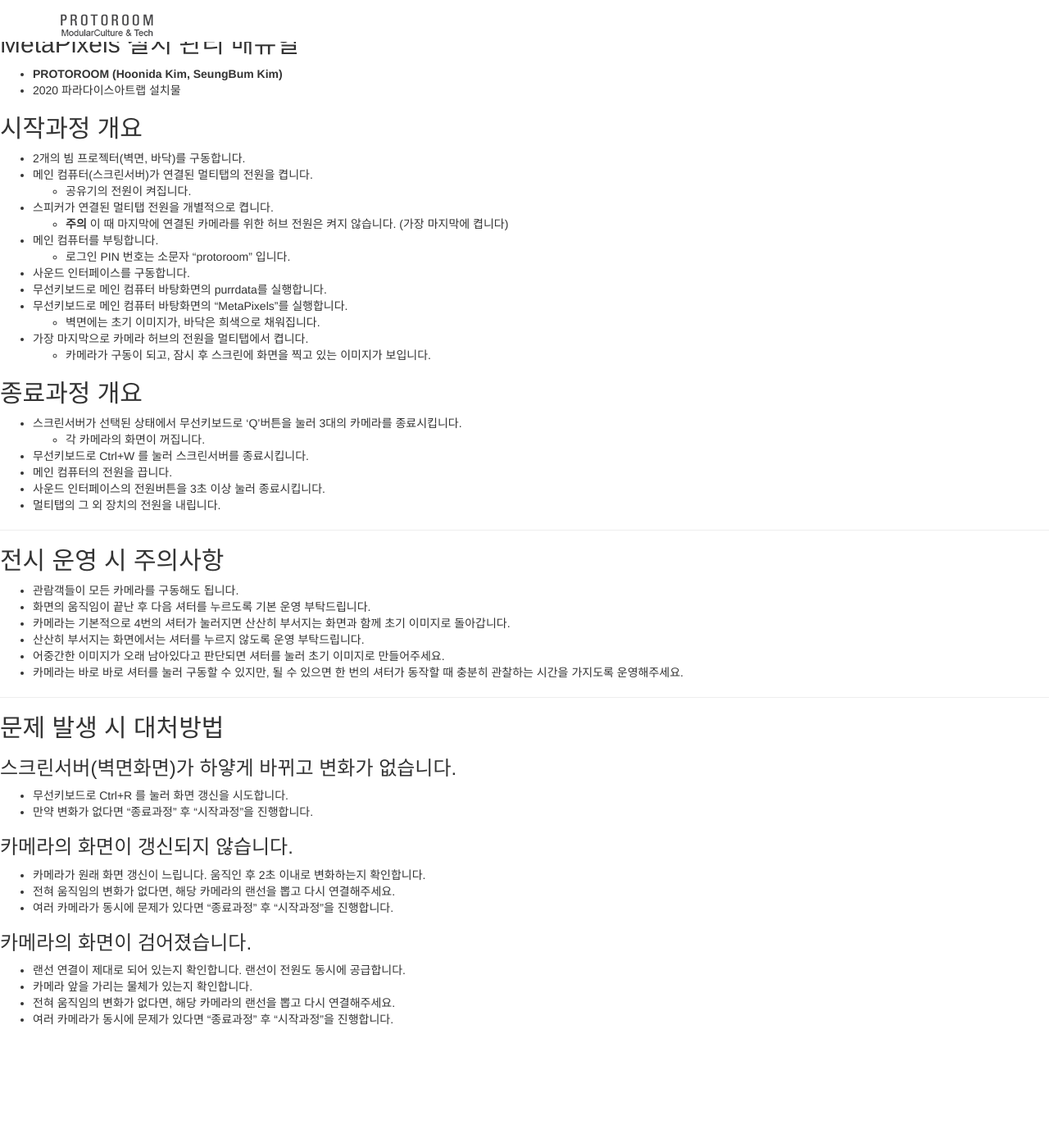
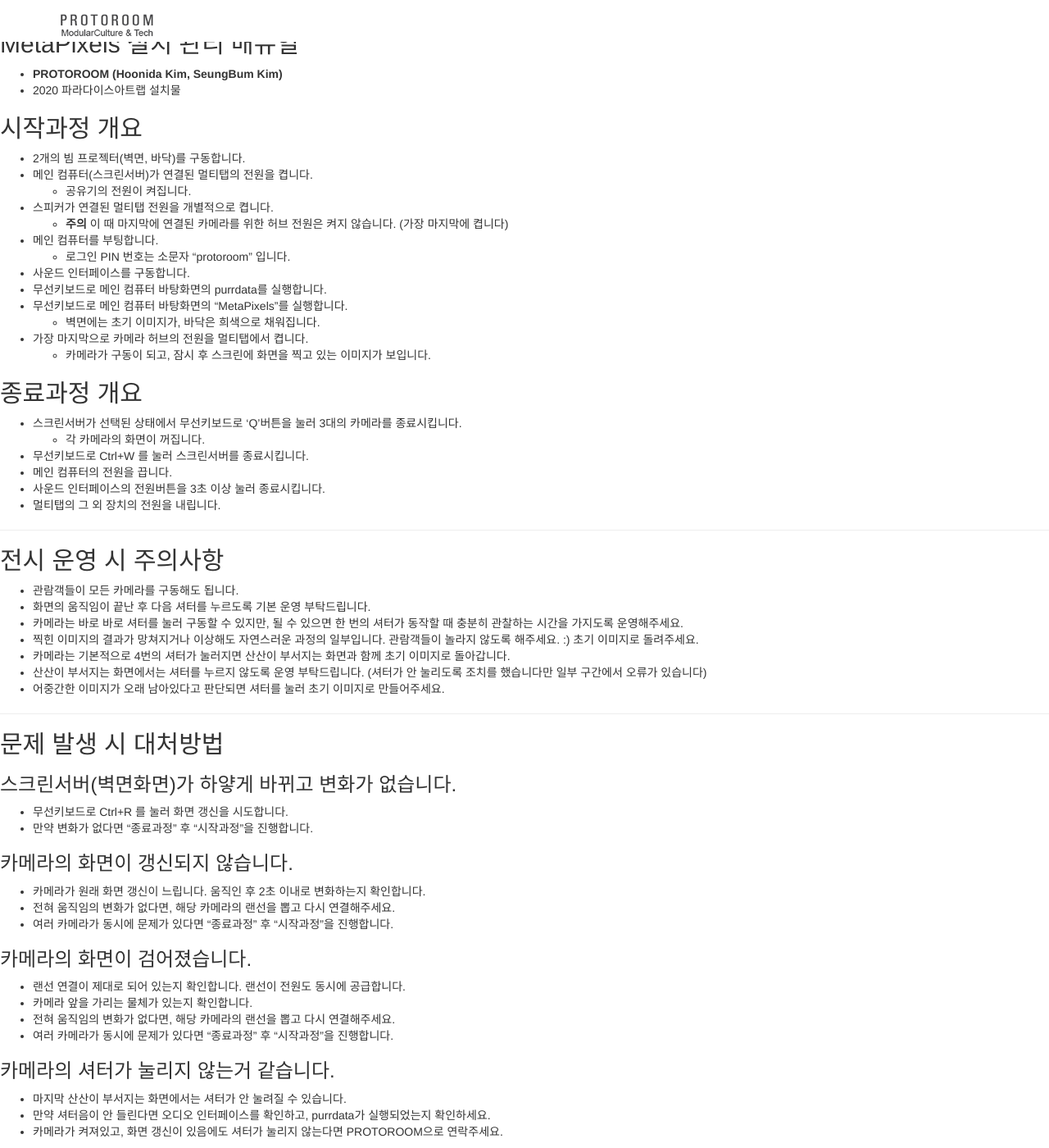
Before and after one commit to PROTOROOM/PROTOROOM, a Jekyll site: the page built from mp_manual/manual.md, in a window 1280 px wide and 1400 px high, scrolled down 13 px. Shown: the whole window at 82% size. Built offline with Jekyll 4.4.1, drawn with Linux system fonts in a browser that asks for light colours; our own code applies the rules of GitHub Pages for plain Markdown files; before the commit the page ends 1276 px from its top, so only the background shows below that.

Commit message:
Update manual.md

```diff
--- a/mp_manual/manual.md
+++ b/mp_manual/manual.md
@@ -30,10 +30,12 @@
 ## 전시 운영 시 주의사항
  * 관람객들이 모든 카메라를 구동해도 됩니다.
  * 화면의 움직임이 끝난 후 다음 셔터를 누르도록 기본 운영 부탁드립니다.
- * 카메라는 기본적으로 4번의 셔터가 눌러지면 산산히 부서지는 화면과 함께 초기 이미지로 돌아갑니다.
- * 산산히 부서지는 화면에서는 셔터를 누르지 않도록 운영 부탁드립니다.
+ * 카메라는 바로 바로 셔터를 눌러 구동할 수 있지만, 될 수 있으면 한 번의 셔터가 동작할 때 충분히 관찰하는 시간을 가지도록 운영해주세요.
+ * 찍힌 이미지의 결과가 망쳐지거나 이상해도 자연스러운 과정의 일부입니다. 관람객들이 놀라지 않도록 해주세요. :) 초기 이미지로 돌려주세요.
+ * 카메라는 기본적으로 4번의 셔터가 눌러지면 산산이 부서지는 화면과 함께 초기 이미지로 돌아갑니다.
+ * 산산이 부서지는 화면에서는 셔터를 누르지 않도록 운영 부탁드립니다. (셔터가 안 눌리도록 조치를 했습니다만 일부 구간에서 오류가 있습니다)
  * 어중간한 이미지가 오래 남아있다고 판단되면 셔터를 눌러 초기 이미지로 만들어주세요.
- * 카메라는 바로 바로 셔터를 눌러 구동할 수 있지만, 될 수 있으면 한 번의 셔터가 동작할 때 충분히 관찰하는 시간을 가지도록 운영해주세요.
+
 
 ----
 
@@ -53,3 +55,8 @@
  * 카메라 앞을 가리는 물체가 있는지 확인합니다.
  * 전혀 움직임의 변화가 없다면, 해당 카메라의 랜선을 뽑고 다시 연결해주세요.
  * 여러 카메라가 동시에 문제가 있다면 "종료과정" 후 "시작과정"을 진행합니다.
+
+### 카메라의 셔터가 눌리지 않는거 같습니다.
+ * 마지막 산산이 부서지는 화면에서는 셔터가 안 눌려질 수 있습니다.
+ * 만약 셔터음이 안 들린다면 오디오 인터페이스를 확인하고, purrdata가 실행되었는지 확인하세요.
+ * 카메라가 켜져있고, 화면 갱신이 있음에도 셔터가 눌리지 않는다면 PROTOROOM으로 연락주세요.
```
